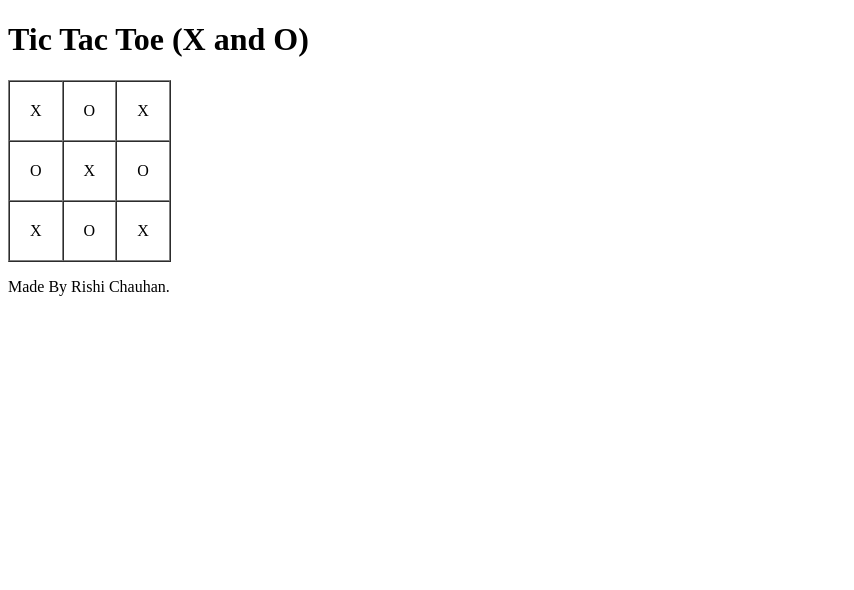
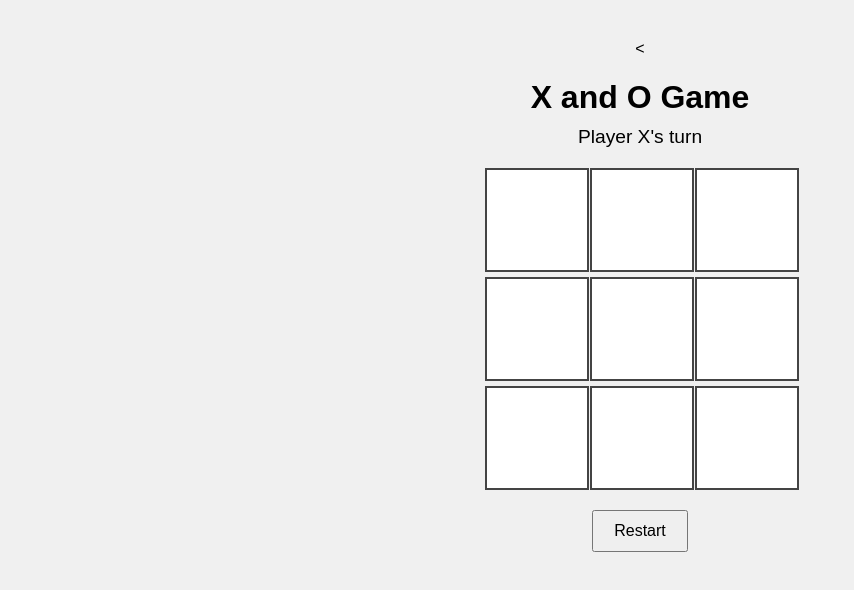
Before and after one commit to rishi25022008/Tic-Tac-Toe, a plain HTML site: page index.html in a window 1280 px wide. Shown: the whole page, without its empty margins (0-854 px from the left). Drawn offline with Linux system fonts and the light colour scheme.

Commit message:
Update index.html

```diff
--- a/index.html
+++ b/index.html
@@ -1,27 +1,113 @@
-<!DOCTYPE html>
-<html>
+<<!DOCTYPE html>
+<html lang="en">
 <head>
-  <title>Simple Tic Tac Toe</title>
+  <meta charset="UTF-8" />
+  <title>Tic Tac Toe</title>
+  <style>
+    body {
+      font-family: Arial, sans-serif;
+      text-align: center;
+      background-color: #f0f0f0;
+      margin-top: 40px;
+    }
+    h1 {
+      margin-bottom: 10px;
+    }
+    #status {
+      margin-bottom: 20px;
+      font-size: 1.2em;
+    }
+    #board {
+      display: grid;
+      grid-template-columns: repeat(3, 100px);
+      grid-gap: 5px;
+      justify-content: center;
+      margin-bottom: 20px;
+    }
+    .cell {
+      width: 100px;
+      height: 100px;
+      font-size: 2em;
+      background: white;
+      border: 2px solid #444;
+      display: flex;
+      align-items: center;
+      justify-content: center;
+      cursor: pointer;
+    }
+    #restart {
+      padding: 10px 20px;
+      font-size: 1em;
+      cursor: pointer;
+    }
+  </style>
 </head>
 <body>
-  <h1>Tic Tac Toe (X and O)</h1>
-  <table border="1" cellspacing="0" cellpadding="20">
-    <tr>
-      <td>X</td>
-      <td>O</td>
-      <td>X</td>
-    </tr>
-    <tr>
-      <td>O</td>
-      <td>X</td>
-      <td>O</td>
-    </tr>
-    <tr>
-      <td>X</td>
-      <td>O</td>
-      <td>X</td>
-    </tr>
-  </table>
-  <p>Made By Rishi Chauhan.</p>
+  <h1>X and O Game</h1>
+  <div id="status">Player X's turn</div>
+  <div id="board"></div>
+  <button id="restart">Restart</button>
+
+  <script>
+    const board = document.getElementById('board');
+    const status = document.getElementById('status');
+    const restart = document.getElementById('restart');
+
+    let currentPlayer = 'X';
+    let cells = Array(9).fill('');
+    let gameActive = true;
+
+    function createBoard() {
+      board.innerHTML = '';
+      for (let i = 0; i < 9; i++) {
+        const cell = document.createElement('div');
+        cell.className = 'cell';
+        cell.dataset.index = i;
+        cell.addEventListener('click', handleMove);
+        board.appendChild(cell);
+      }
+    }
+
+    function handleMove(e) {
+      const index = e.target.dataset.index;
+      if (!gameActive || cells[index]) return;
+
+      cells[index] = currentPlayer;
+      e.target.textContent = currentPlayer;
+
+      if (checkWinner()) {
+        status.textContent = `Player ${currentPlayer} wins!`;
+        gameActive = false;
+      } else if (!cells.includes('')) {
+        status.textContent = "It's a draw!";
+        gameActive = false;
+      } else {
+        currentPlayer = currentPlayer === 'X' ? 'O' : 'X';
+        status.textContent = `Player ${currentPlayer}'s turn`;
+      }
+    }
+
+    function checkWinner() {
+      const winPatterns = [
+        [0,1,2], [3,4,5], [6,7,8], // rows
+        [0,3,6], [1,4,7], [2,5,8], // cols
+        [0,4,8], [2,4,6]           // diagonals
+      ];
+      return winPatterns.some(pattern => {
+        const [a, b, c] = pattern;
+        return cells[a] && cells[a] === cells[b] && cells[b] === cells[c];
+      });
+    }
+
+    restart.addEventListener('click', () => {
+      currentPlayer = 'X';
+      cells = Array(9).fill('');
+      gameActive = true;
+      status.textContent = "Player X's turn";
+      createBoard();
+    });
+
+    createBoard();
+  </script>
 </body>
 </html>
```
